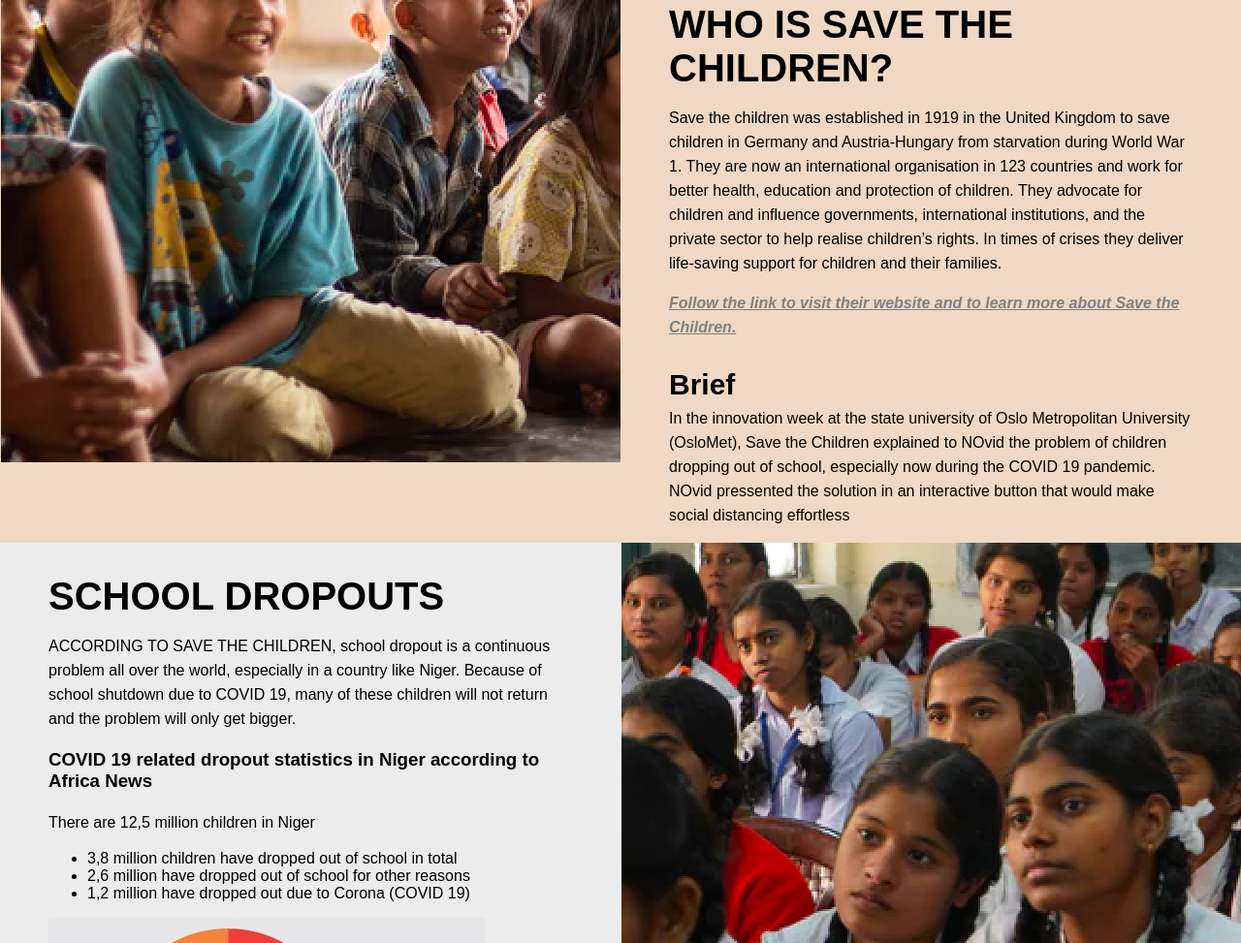
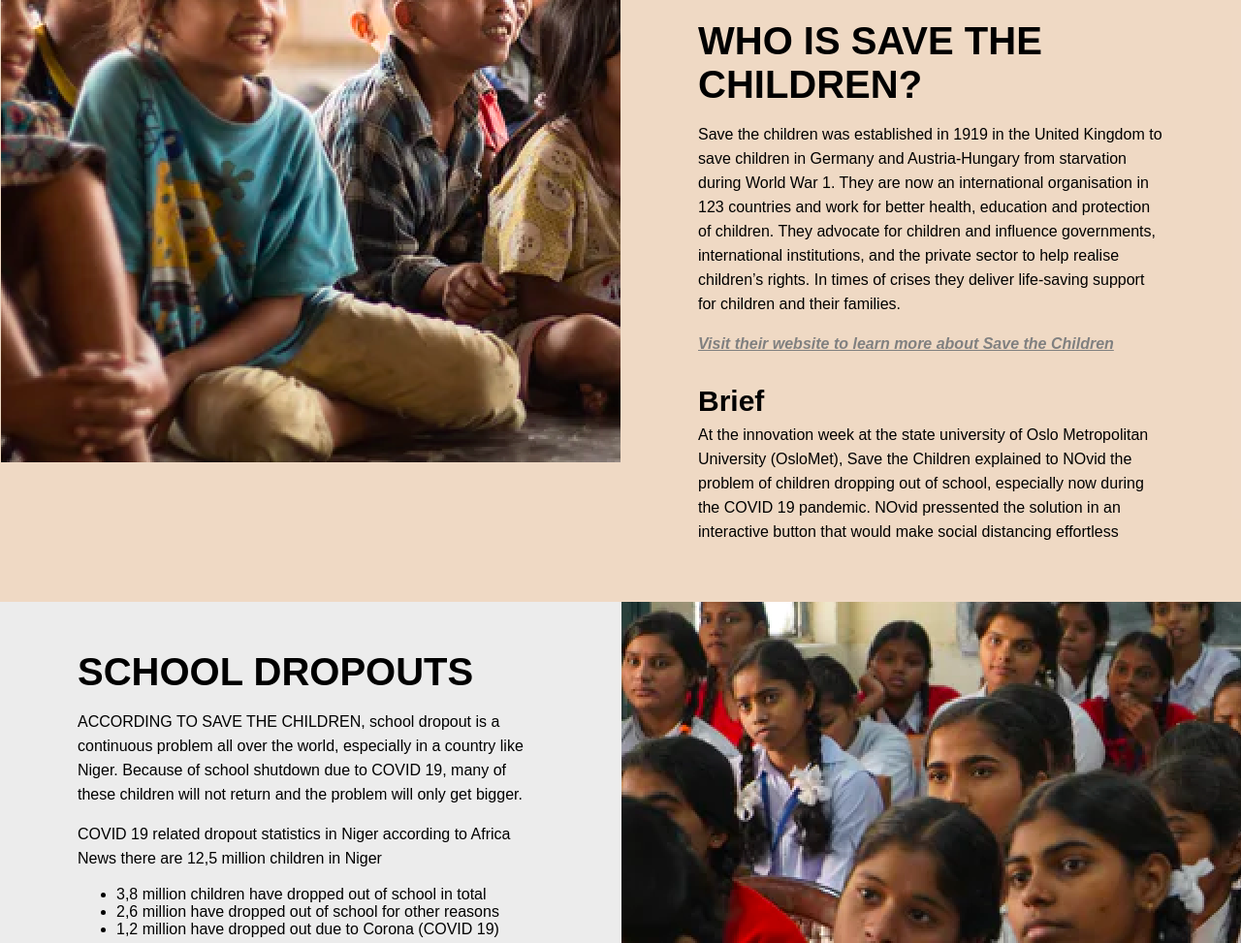
Before and after one commit to NinaPran/DAFE-Oblig-Innovation, a plain HTML site: page index.html in a window 1280 px wide. Shown: the part 227-1200 px from the top of the page at 97% size. Drawn offline with Linux system fonts and the light colour scheme.

Commit message:
småpirk for å få den til å likne mer på malen

```diff
--- a/index.html
+++ b/index.html
@@ -41,17 +41,19 @@
             governments, international institutions, and the private sector to help realise children’s rights. In times
             of
             crises they deliver life-saving support for children and their families.</p>
-          <p> <a href="https://www.savethechildren.net/"> Follow the link to visit their website and to learn more about
+          <p> <a href="https://www.savethechildren.net/"> Visit their website to learn more about
               Save
-              the Children.</a></p>
+              the Children</a></p>
         </div>
 
         <div>
           <h3 class="brief-style"> Brief </h3>
-          <p class="brief-style-p"> In the innovation week at the state university of Oslo Metropolitan University (OsloMet),
+          <p class="brief-style-p"> At the innovation week at the state university of Oslo Metropolitan University
+            (OsloMet),
             Save the Children explained to NOvid the problem of children dropping out of school, especially now
             during the
-            COVID 19 pandemic. NOvid pressented the solution in an interactive button that would make social distancing effortless </p>
+            COVID 19 pandemic. NOvid pressented the solution in an interactive button that would make social distancing
+            effortless </p>
         </div>
       </div>
     </div>
@@ -74,8 +76,7 @@
         </div>
 
         <div>
-          <h3>COVID 19 related dropout statistics in Niger according to Africa News</h3>
-          <p>There are 12,5 million children in Niger</p>
+          <p>COVID 19 related dropout statistics in Niger according to Africa News there are 12,5 million children in Niger</p>
           <ul>
             <li> 3,8 million children have dropped out of school in total </li>
             <li> 2,6 million have dropped out of school for other reasons </li>
@@ -89,14 +90,14 @@
         </div>
       </div>
     </div>
+
     <div class="wrapping color4">
       <div class="image imageNOvid col-image-responsive">
         <img src="Images/NovidTegning.png" alt="Young children attending school">
       </div>
       <div class="textblock col-text-responsive">
-
+        <h2 id="novid"> NOVID </h2>
         <div class="text-column">
-          <h2 id="novid"> NOVID </h2>
           <p>NOvid was established to solve the issue presented by Save the Children. Based on the Principles for
             Digital Development and the question;
             “How can attendance and enrolment data prevent dropout in school?” they decided to focus their
@@ -109,9 +110,7 @@
             <a href="https://www.fhi.no/en/"> Learn more about how to protect yourself from
               COVID 19 here.</a></p>
         </div>
-
         <div class="text-column">
-          <h3> Product description </h3>
           <ul class="list">
             <li> The appearance of the NOvid is circular. </li>
             <li> NOvid is waterproof because it is mainly for children, and should withstand play (with water) and fun.
@@ -131,6 +130,7 @@
         </div>
       </div>
     </div>
+
     <div class="toTheTop">
       <a href="#top">To the top</a>
     </div>
--- a/stylesheet.css
+++ b/stylesheet.css
@@ -72,17 +72,12 @@ h2 {
   margin-bottom: 0px;
 }
 
-.brief-style{
-  font-size: 30px;
-  font-weight: bold;
-  margin-bottom: 0px;
-}
-.brief-style-p{
-  margin-top: 5px;
+p {
+  line-height: 25px;
 }
 
-p {
-  line-height: 25px;
+h2{
+  margin-top: 50px;
 }
 
 /* sørger for at det ikke blir hvite kanter rundt bilde- og tekst-blokken */
@@ -96,7 +91,7 @@ p {
 .textblock {
   overflow: auto;
   width: 50%;
-  padding: 0px 50px;
+  padding: 0px 80px;
 }
 
 /* sørger for at det ikke er hvite kanter rundt tekstkolonene i NOvid, teksten er 50% av boks-bredden og at de kommer vedsiden av hverandre*/
@@ -105,6 +100,16 @@ p {
   overflow: auto;
   width: 50%;
   float: left;
+}
+
+.brief-style{
+  font-size: 30px;
+  font-weight: bold;
+  margin-bottom: 0px;
+}
+.brief-style-p{
+  margin-top: 5px;
+  margin-bottom: 60px;
 }
 
 .list {
```
